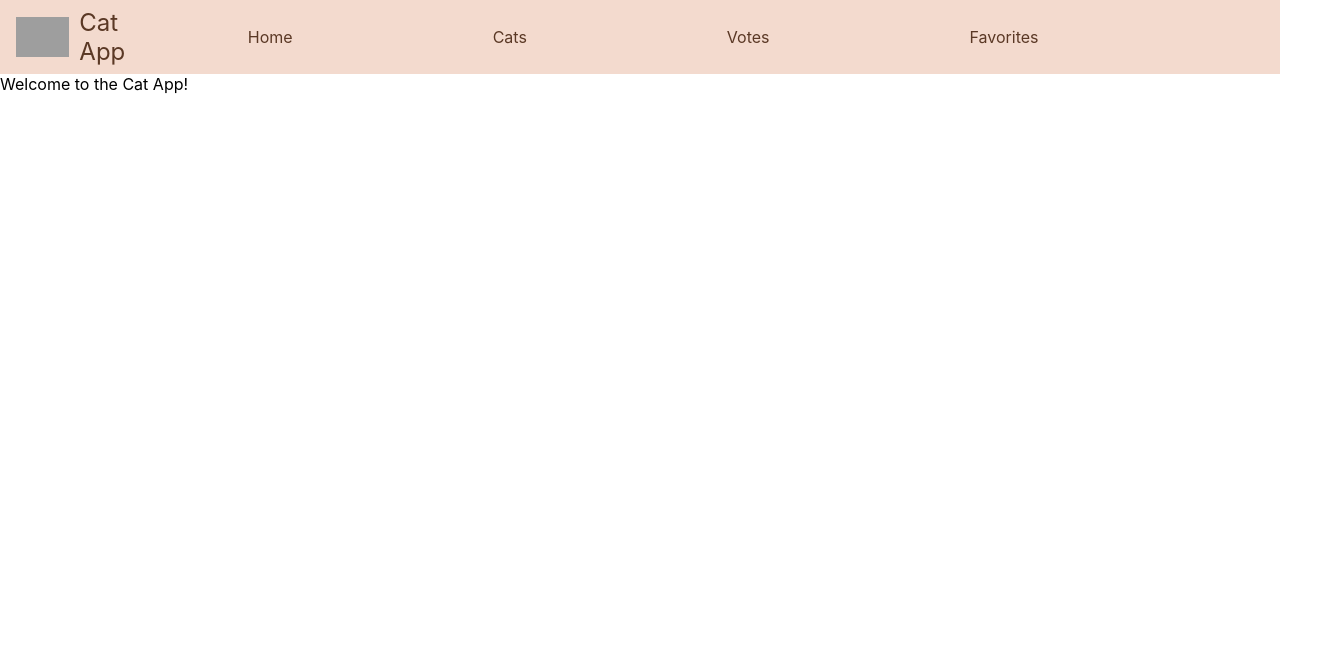
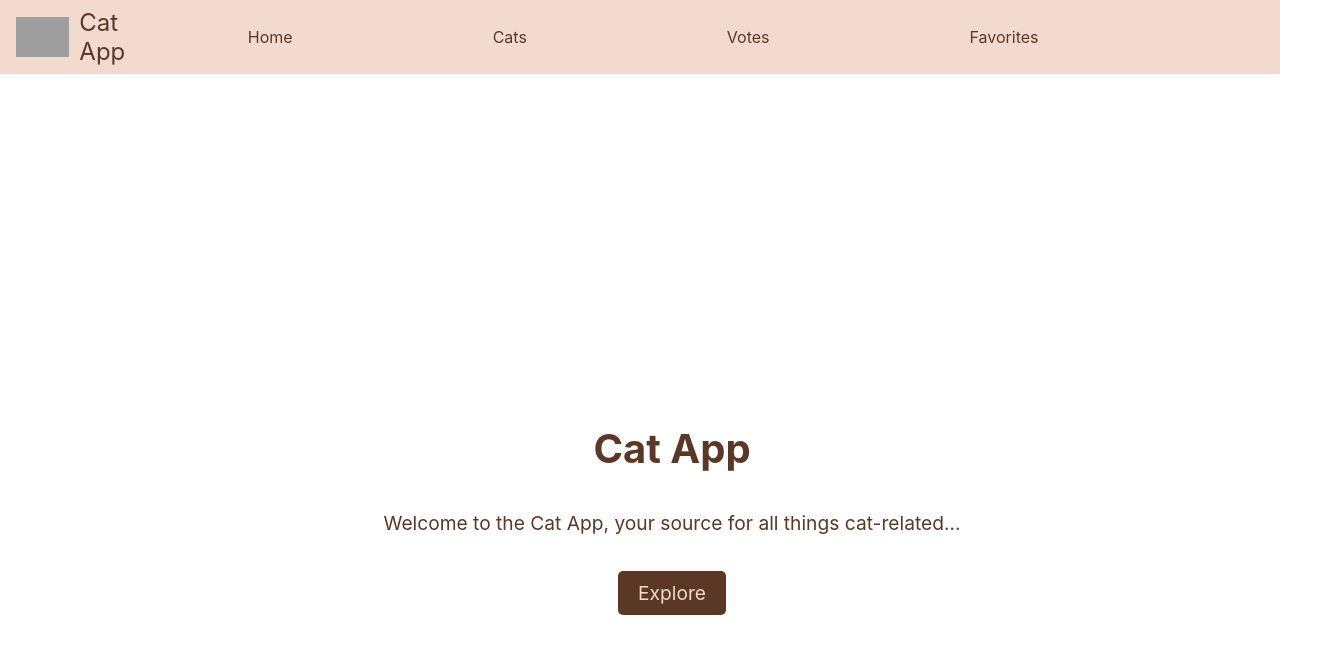
Before and after one commit to jeanneseij/Cat-App, a React (Create React App) app: page / in a window 1280 px wide. Shown: the top 654 px of the page, 1344 px wide, since content can reach past the window. Built offline with nearby package versions, Linux system fonts and the light colour scheme; grey boxes are pictures that could not be loaded.

Commit message:
Add basic structure and styling for WelcomePage
- Implement WelcomePage component with static content

- Add basic styling using styled-components

- Include BrandName, Description, and ExploreButton in the layout

```diff
--- a/src/pages/WelcomePage.tsx
+++ b/src/pages/WelcomePage.tsx
@@ -1,7 +1,14 @@
 import React from 'react';
+import { WelcomeContainer, BrandName, Description, ExploreButton } from './WelcomePageStyles';
 
 const WelcomePage = () => {
-  return <div>Welcome to the Cat App!</div>;
+  return (
+    <WelcomeContainer>
+      <BrandName>Cat App</BrandName>
+      <Description>Welcome to the Cat App, your source for all things cat-related...</Description>
+      <ExploreButton to="/home">Explore</ExploreButton>
+    </WelcomeContainer>
+  );
 };
 
 export default WelcomePage;
--- /dev/null
+++ b/src/pages/WelcomePageStyles.ts
@@ -0,0 +1,42 @@
+import styled from 'styled-components';
+import { Link } from 'react-router-dom';
+
+export const WelcomeContainer = styled.div`
+  width: 100vw;
+  height: 100vh;
+  display: flex;
+  flex-direction: column;
+  justify-content: center;
+  align-items: center;
+  background-color: #ffff;
+  color: #5a3825;
+  padding: 2rem;
+  text-align: center;
+`;
+
+export const BrandName = styled.h1`
+  font-size: 2.5rem;
+  margin-bottom: 1rem;
+`;
+
+export const Description = styled.p`
+  font-size: 1.2rem;
+  margin-bottom: 2rem;
+  line-height: 1.6;
+`;
+
+export const ExploreButton = styled(Link)`
+  background-color: #5a3825;
+  color: #f3dace;
+  padding: 10px 20px;
+  border: none;
+  border-radius: 5px;
+  text-decoration: none;
+  font-size: 1.2rem;
+  transition: background-color 0.3s, transform 0.3s;
+
+  &:hover {
+    background-color: #7c5948;
+    transform: scale(1.05);
+  }
+`;
```
